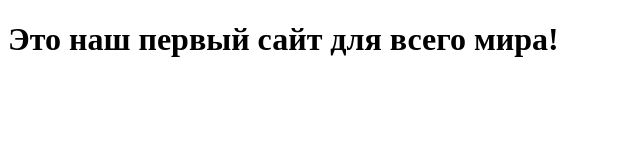
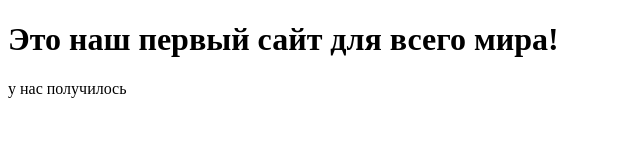
Before and after one commit to smartguy-coder/site, a plain HTML site: page index.html in a window 1280 px wide. Shown: the whole page, without its empty margins (0-640 px from the left). Drawn offline with Linux system fonts and the light colour scheme.

Commit message:
Update index.html

```diff
--- a/index.html
+++ b/index.html
@@ -6,5 +6,7 @@
 </head>
 <body>
 	<h1>Это наш первый сайт для всего мира!</h1>
+	<p>у нас получилось</p>
+
 </body>
 </html>
```
